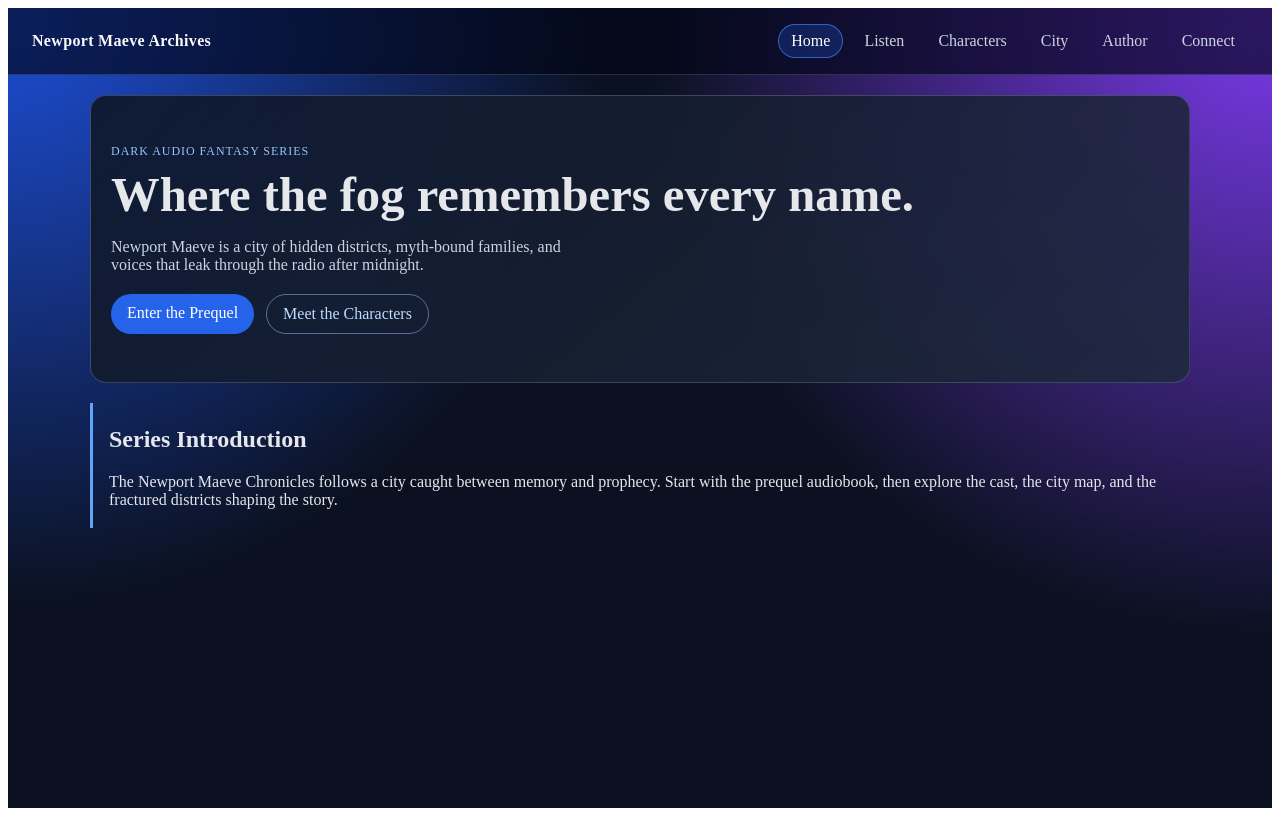
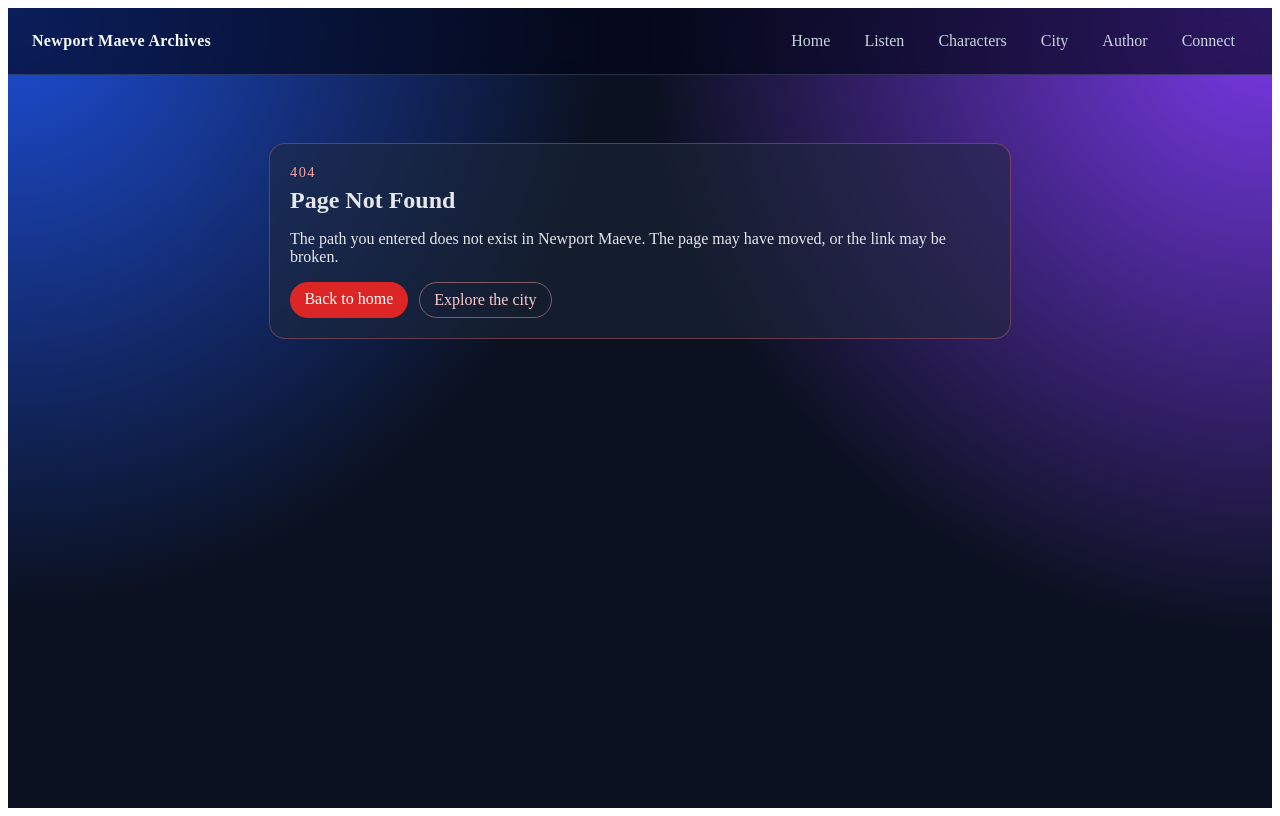
Before and after one commit to Brankovanov/newportmaeve-arhive, an Angular app: page /404 in a window 1280 px wide. Before the commit this address led to /. Built offline with nearby package versions, Linux system fonts and the light colour scheme.

Commit message:
feat(errors): add 404 and runtime error boundary pages
docs: update checklist and route table

```diff
--- a/src/app/app.config.ts
+++ b/src/app/app.config.ts
@@ -1,12 +1,18 @@
-import { ApplicationConfig, provideBrowserGlobalErrorListeners } from '@angular/core';
+import { ApplicationConfig, ErrorHandler, provideBrowserGlobalErrorListeners } from '@angular/core';
 import { provideRouter } from '@angular/router';
 
 import { routes } from './app.routes';
 import { provideClientHydration } from '@angular/platform-browser';
+import { AppErrorHandler } from './core/error-handler/app-error-handler';
 
 export const appConfig: ApplicationConfig = {
   providers: [
     provideBrowserGlobalErrorListeners(),
-    provideRouter(routes), provideClientHydration()
+    provideRouter(routes),
+    provideClientHydration(),
+    {
+      provide: ErrorHandler,
+      useClass: AppErrorHandler
+    }
   ]
 };
--- a/src/app/app.routes.ts
+++ b/src/app/app.routes.ts
@@ -46,7 +46,17 @@ export const routes: Routes = [
 			import('./pages/connect/connect.page').then((m) => m.ConnectPage)
 	},
 	{
+		path: 'error',
+		loadComponent: () =>
+			import('./pages/error/error.page').then((m) => m.ErrorPage)
+	},
+	{
+		path: '404',
+		loadComponent: () =>
+			import('./pages/not-found/not-found.page').then((m) => m.NotFoundPage)
+	},
+	{
 		path: '**',
-		redirectTo: ''
+		redirectTo: '404'
 	}
 ];
--- /dev/null
+++ b/src/app/core/error-handler/app-error-handler.ts
@@ -0,0 +1,22 @@
+import { ErrorHandler, inject, Injectable } from '@angular/core';
+import { Router } from '@angular/router';
+
+@Injectable()
+export class AppErrorHandler implements ErrorHandler {
+  private readonly router = inject(Router);
+
+  handleError(error: unknown): void {
+    console.error('Unhandled application error:', error);
+
+    // Prevent endless redirect loop if the error originates on /error itself.
+    if (this.router.url.startsWith('/error')) {
+      return;
+    }
+
+    void this.router.navigate(['/error'], {
+      queryParams: {
+        returnUrl: this.router.url || '/'
+      }
+    });
+  }
+}
--- /dev/null
+++ b/src/app/pages/error/error.page.html
@@ -0,0 +1,11 @@
+<section class="error-shell" aria-labelledby="error-title">
+  <p class="code">500</p>
+  <h1 id="error-title">Something Went Wrong</h1>
+  <p>
+    An unexpected error occurred while loading this page. You can safely return and continue exploring.
+  </p>
+  <div class="actions">
+    <a [routerLink]="returnUrl()" class="primary">Try again</a>
+    <a routerLink="/" class="secondary">Go home</a>
+  </div>
+</section>
--- /dev/null
+++ b/src/app/pages/error/error.page.scss
@@ -0,0 +1,42 @@
+.error-shell {
+  max-width: 700px;
+  margin: 3rem auto;
+  padding: 1.25rem;
+  border-radius: 1rem;
+  border: 1px solid rgb(251 191 36 / 40%);
+  background: rgb(30 41 59 / 55%);
+}
+
+.code {
+  margin: 0;
+  font-size: 0.9rem;
+  letter-spacing: 0.1em;
+  color: #fde68a;
+}
+
+h1 {
+  margin: 0.35rem 0 0.5rem;
+}
+
+.actions {
+  margin-top: 1rem;
+  display: flex;
+  gap: 0.7rem;
+  flex-wrap: wrap;
+}
+
+a {
+  text-decoration: none;
+  border-radius: 999px;
+  padding: 0.5rem 0.9rem;
+}
+
+.primary {
+  color: #111827;
+  background: #facc15;
+}
+
+.secondary {
+  color: #fef08a;
+  border: 1px solid rgb(253 224 71 / 45%);
+}
--- /dev/null
+++ b/src/app/pages/error/error.page.ts
@@ -0,0 +1,14 @@
+import { Component, computed, inject } from '@angular/core';
+import { RouterLink, ActivatedRoute } from '@angular/router';
+
+@Component({
+  selector: 'app-error-page',
+  imports: [RouterLink],
+  templateUrl: './error.page.html',
+  styleUrl: './error.page.scss'
+})
+export class ErrorPage {
+  private readonly route = inject(ActivatedRoute);
+
+  protected readonly returnUrl = computed(() => this.route.snapshot.queryParamMap.get('returnUrl') ?? '/');
+}
--- /dev/null
+++ b/src/app/pages/not-found/not-found.page.html
@@ -0,0 +1,12 @@
+<section class="error-shell" aria-labelledby="not-found-title">
+  <p class="code">404</p>
+  <h1 id="not-found-title">Page Not Found</h1>
+  <p>
+    The path you entered does not exist in Newport Maeve. The page may have moved,
+    or the link may be broken.
+  </p>
+  <div class="actions">
+    <a routerLink="/" class="primary">Back to home</a>
+    <a routerLink="/city" class="secondary">Explore the city</a>
+  </div>
+</section>
--- /dev/null
+++ b/src/app/pages/not-found/not-found.page.scss
@@ -0,0 +1,42 @@
+.error-shell {
+  max-width: 700px;
+  margin: 3rem auto;
+  padding: 1.25rem;
+  border-radius: 1rem;
+  border: 1px solid rgb(248 113 113 / 35%);
+  background: rgb(30 41 59 / 55%);
+}
+
+.code {
+  margin: 0;
+  font-size: 0.9rem;
+  letter-spacing: 0.1em;
+  color: #fca5a5;
+}
+
+h1 {
+  margin: 0.35rem 0 0.5rem;
+}
+
+.actions {
+  margin-top: 1rem;
+  display: flex;
+  gap: 0.7rem;
+  flex-wrap: wrap;
+}
+
+a {
+  text-decoration: none;
+  border-radius: 999px;
+  padding: 0.5rem 0.9rem;
+}
+
+.primary {
+  color: #fff;
+  background: #dc2626;
+}
+
+.secondary {
+  color: #fecaca;
+  border: 1px solid rgb(252 165 165 / 45%);
+}
```
Also changed, not shown: src/app/pages/not-found/not-found.page.ts (added, +10 -0 lines), 2 other files (tests, documents, lock files or other folders).
